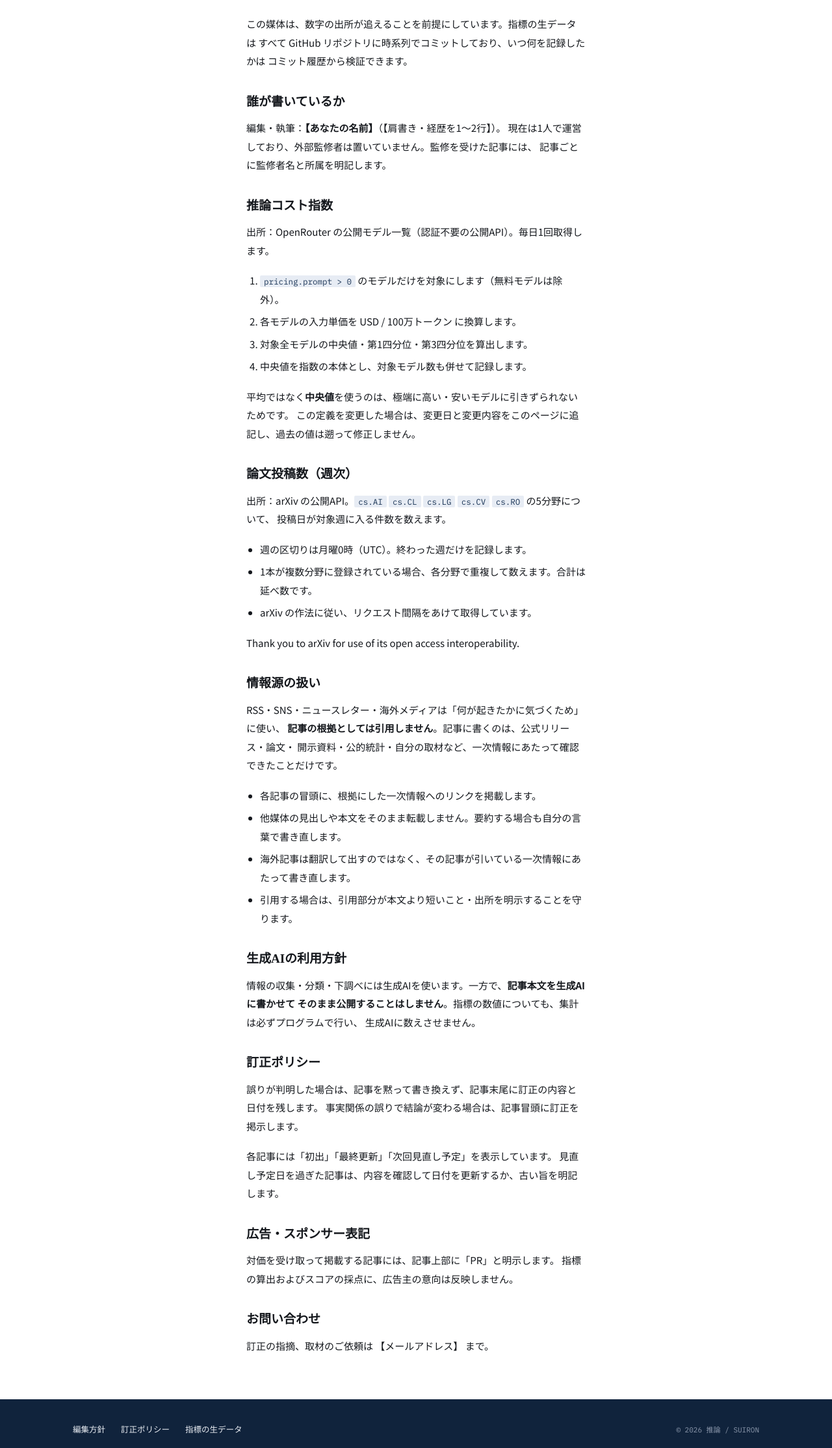
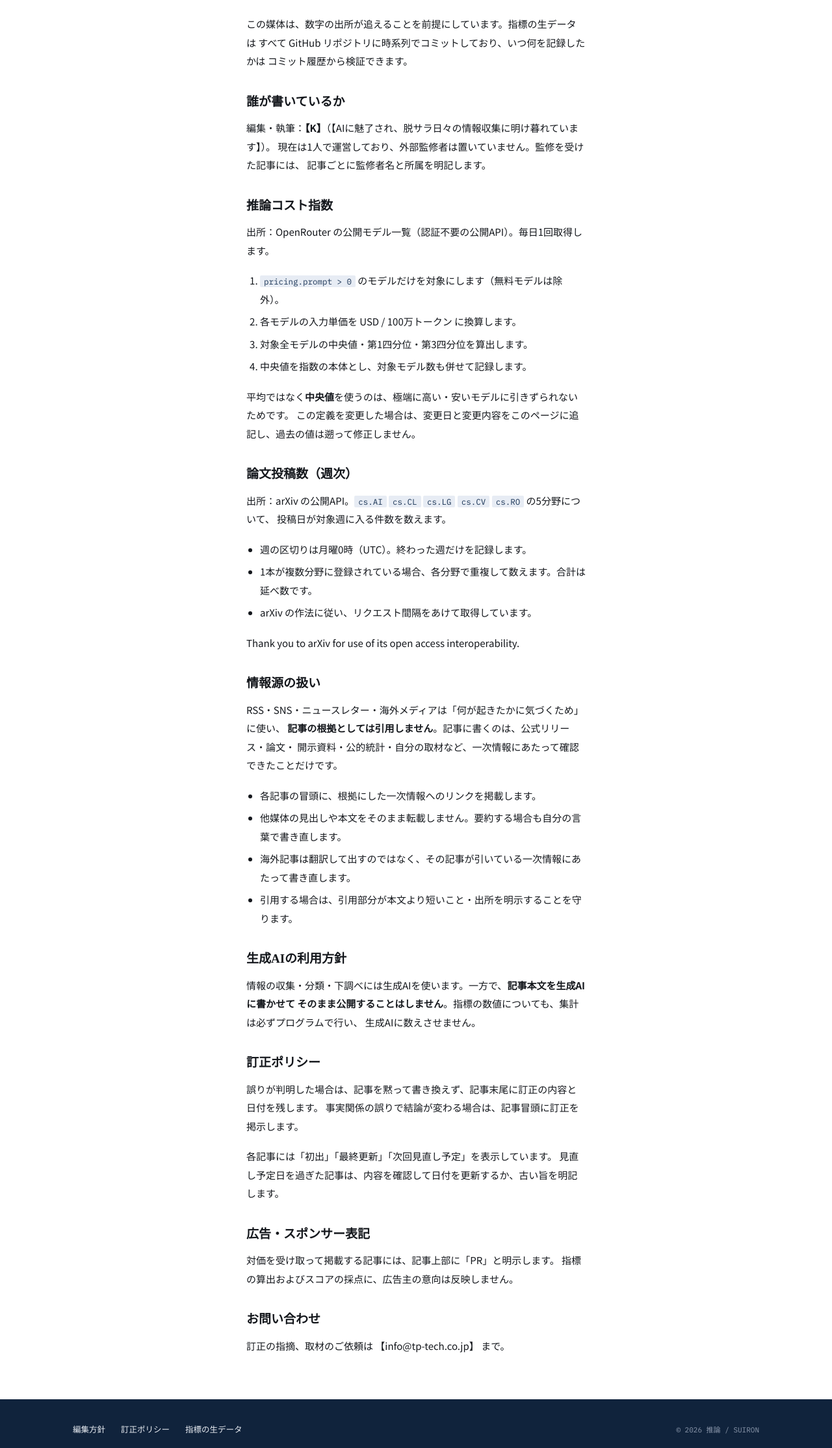
Before and after one commit to domsapporo-sudo/suiron, an Astro site: page /method in a window 1280 px wide. Shown: the part 215-2444 px from the top of the page at 65% size. Built offline with nearby package versions, Linux system fonts and the light colour scheme; Astro itself is replaced by a stand-in of ours.

Commit message:
Update method.astro

```diff
--- a/src/pages/method.astro
+++ b/src/pages/method.astro
@@ -22,7 +22,7 @@ import Base from '../layouts/Base.astro';
       <h2 id="who">誰が書いているか</h2>
       <p>
         {/* ここを自分の実際の経歴に書き換えてください。実在しない編集部を作らないこと。 */}
-        編集・執筆：<b>【あなたの名前】</b>（【肩書き・経歴を1〜2行】）。
+        編集・執筆：<b>【K】</b>（【AIに魅了され、脱サラ日々の情報収集に明け暮れています】）。
         現在は1人で運営しており、外部監修者は置いていません。監修を受けた記事には、
         記事ごとに監修者名と所属を明記します。
       </p>
@@ -90,7 +90,7 @@ import Base from '../layouts/Base.astro';
       </p>
 
       <h2 id="contact">お問い合わせ</h2>
-      <p>訂正の指摘、取材のご依頼は 【メールアドレス】 まで。</p>
+      <p>訂正の指摘、取材のご依頼は 【info@tp-tech.co.jp】 まで。</p>
     </div>
   </section>
 </Base>
```
